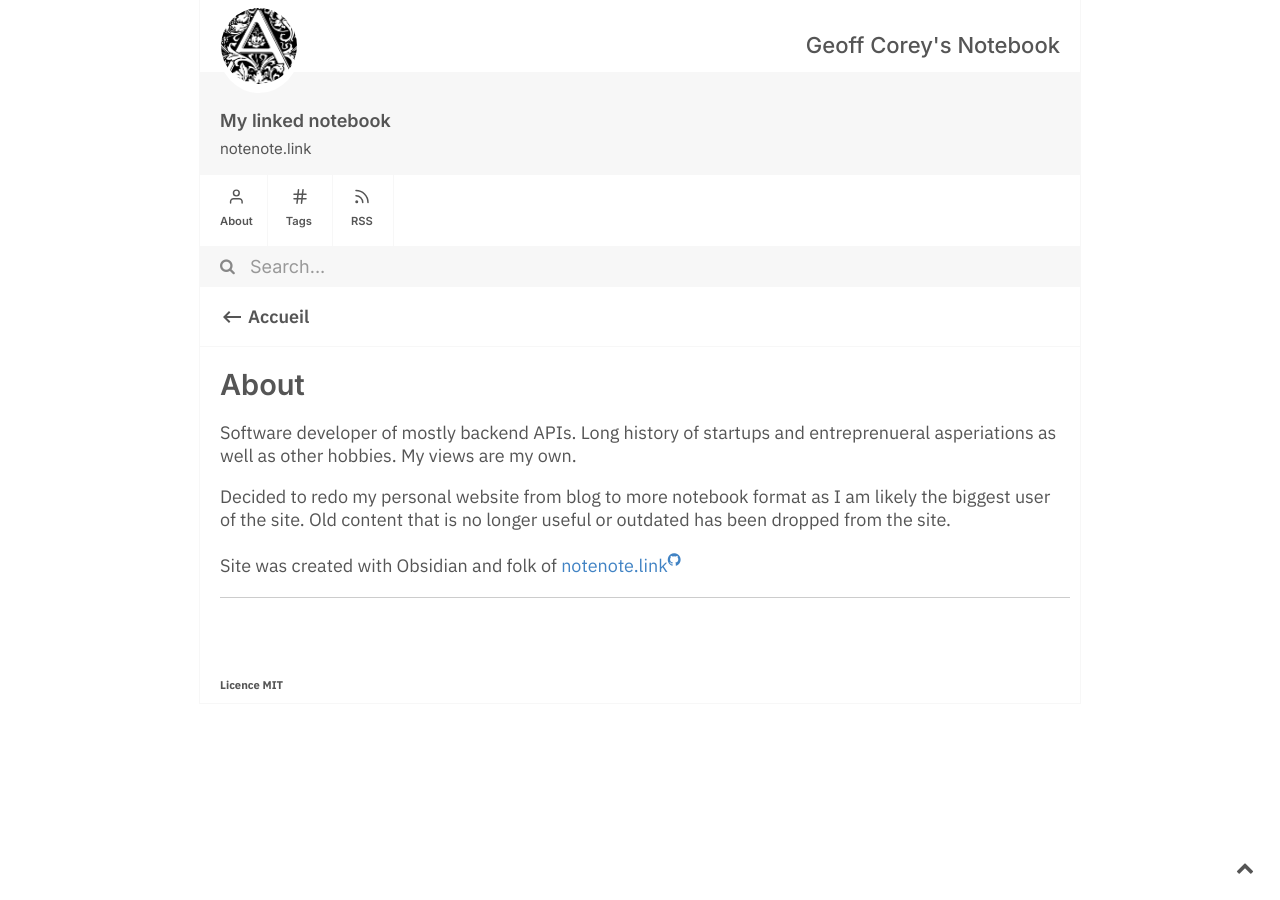
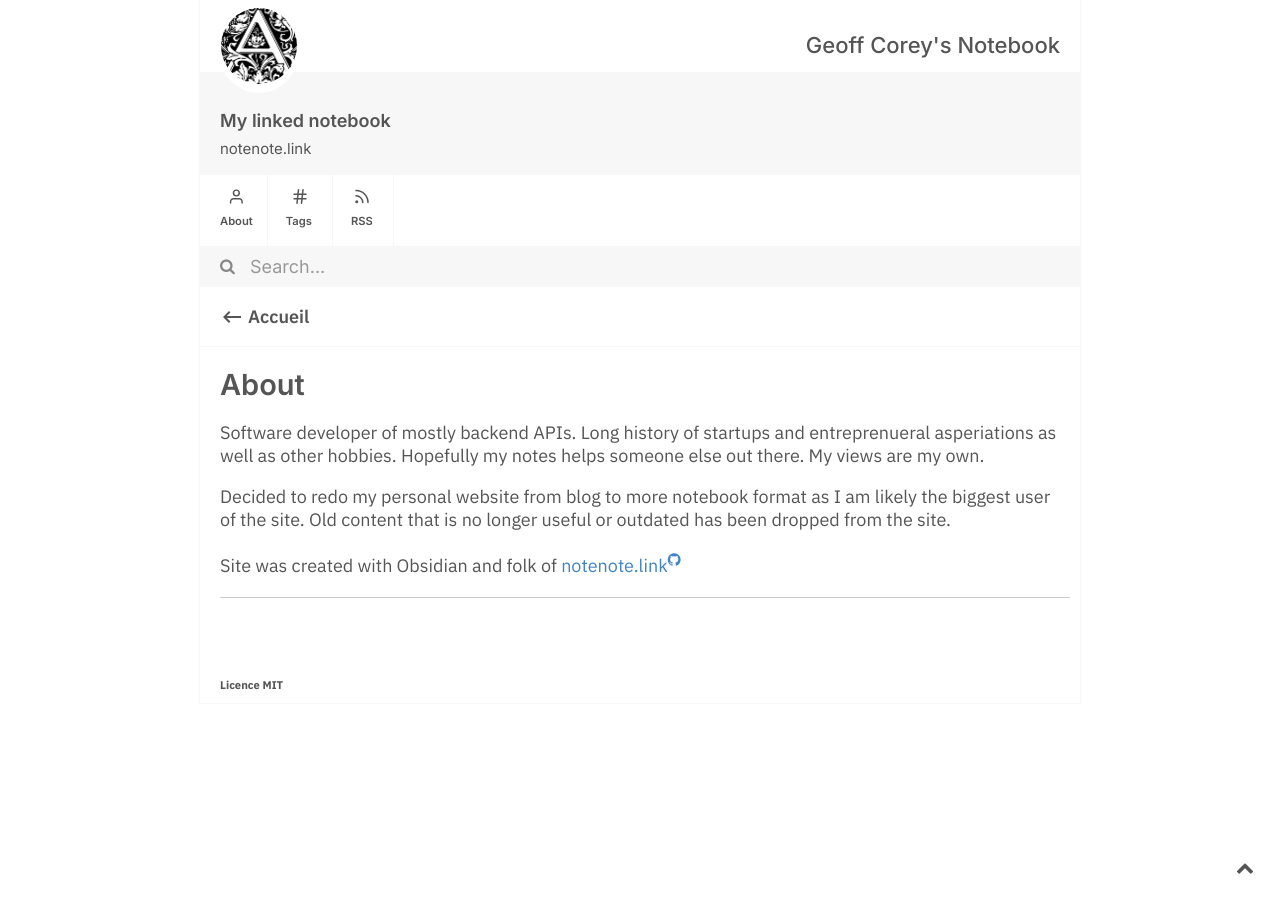
Before and after one commit to geoffcorey/geoffcorey.github.io, a Jekyll site: the page built from about.md, in a window 1280 px wide. Built offline with Jekyll 4.4.1, drawn with Linux system fonts in a browser that asks for light colours.

Commit message:
Update about.md

```diff
--- a/about.md
+++ b/about.md
@@ -5,7 +5,7 @@ permalink: /about/
 content-type: eg
 ---
 
-Software developer of mostly backend APIs.  Long history of startups and entreprenueral asperiations as well as other hobbies.  My views are my own.
+Software developer of mostly backend APIs.  Long history of startups and entreprenueral asperiations as well as other hobbies. Hopefully my notes helps someone else out there. My views are my own.
 
 Decided to redo my personal website from blog to more notebook format as I am likely the biggest user of the site.  Old content that is no longer useful or outdated has been dropped from the site.
 
```
